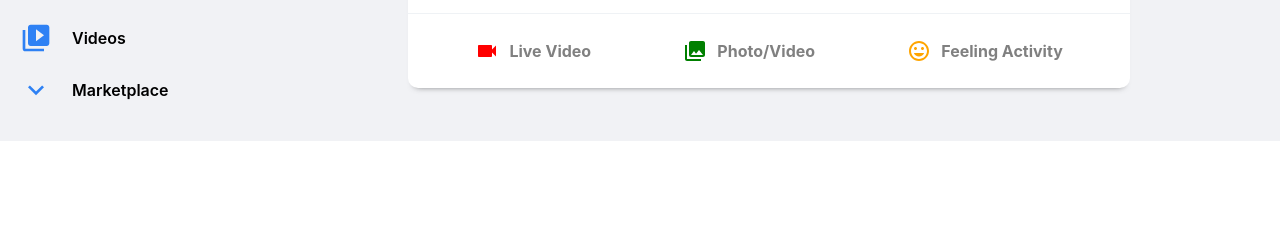
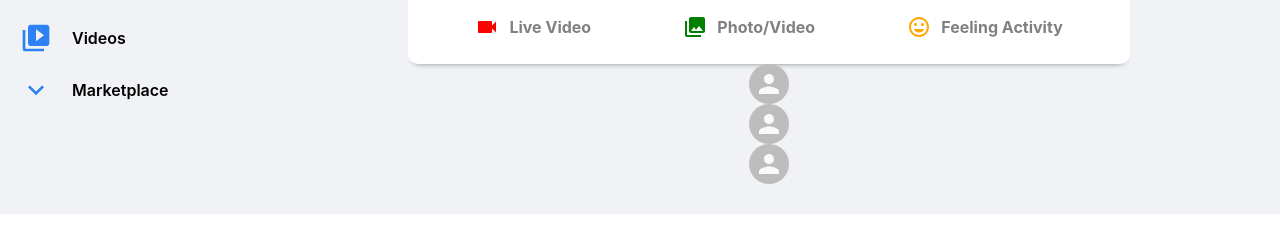
Before and after one commit to Bahtiyorjon1997/facebook-clone, a React (Create React App) app: page / in a window 1280 px wide. Shown: the part 421-655 px from the top of the page. Built offline with nearby package versions, Linux system fonts and the light colour scheme.

Commit message:
post avatar added

```diff
--- a/src/Feed/Post/Post.js
+++ b/src/Feed/Post/Post.js
@@ -1,8 +1,15 @@
 import React from "react";
+import { Avatar } from "@material-ui/core";
 import "./Post.css";
 
-const Post = () => {
-  return <div className="post"></div>;
+const Post = ({ profilePic, image, username, timestamp, message }) => {
+  return (
+    <div className="post">
+      <div className="post__top">
+        <Avatar src={profilePic} className="post__avatar" />
+      </div>
+    </div>
+  );
 };
 
 export default Post;
```
